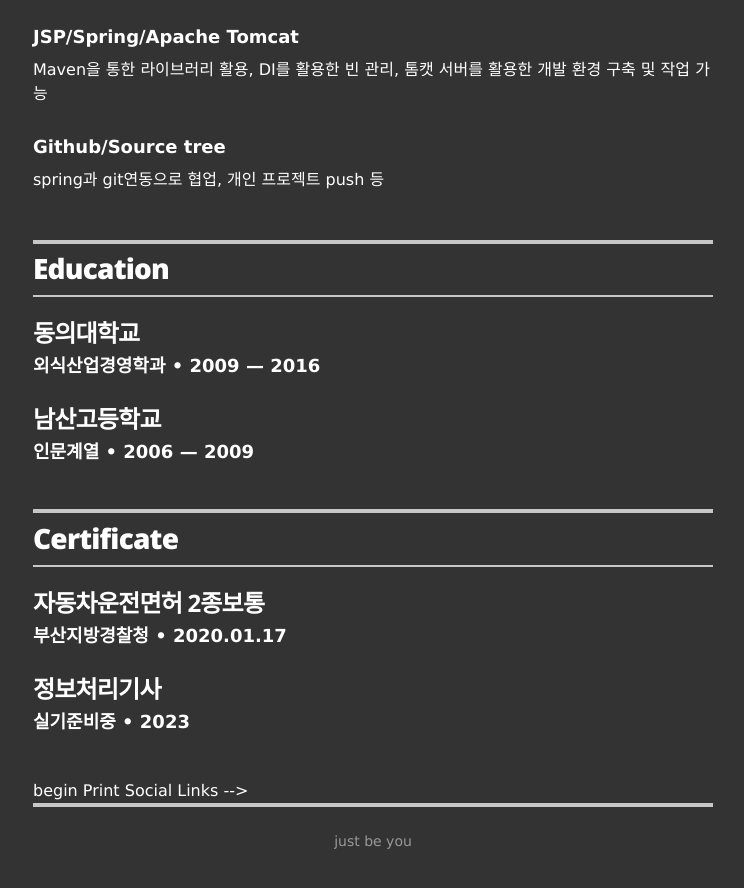
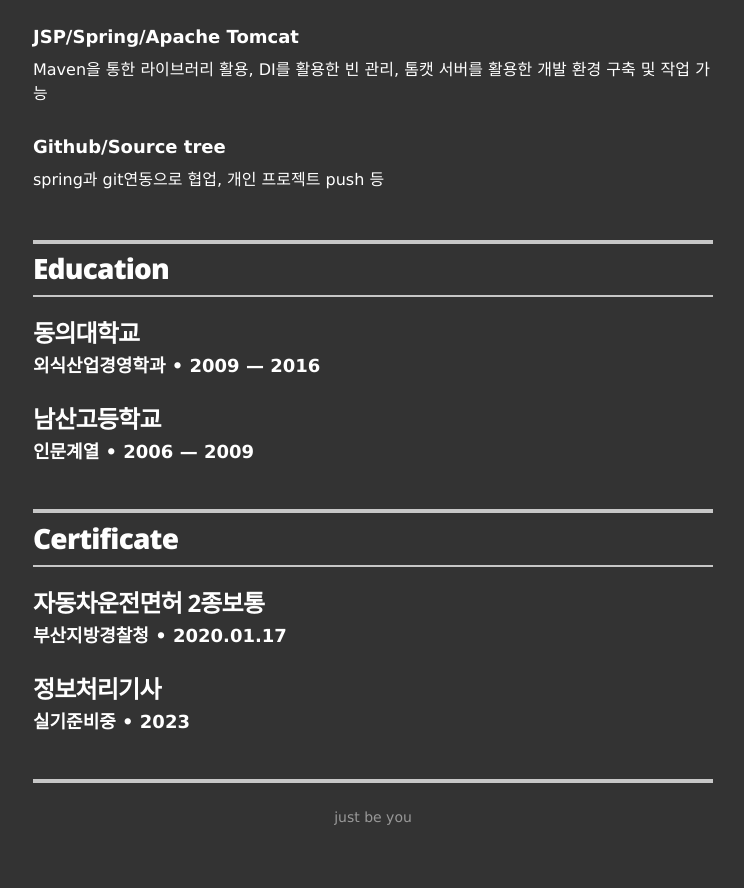
Before and after one commit to skhellou/myself, a Jekyll site: the page built from index.html, in a window 1280 px wide and 900 px high, scrolled down 1615 px. Shown: the top 888 px of the window, without its empty margins (267-1011 px from the left). Built offline with Jekyll 4.4.1, drawn with Linux system fonts in a browser that asks for light colours.

Commit message:
Update resume.html

```diff
--- a/_layouts/resume.html
+++ b/_layouts/resume.html
@@ -215,7 +215,7 @@
       {% endif %}
 
       {% if site.resume_print_social_links %}
-       begin Print Social Links -->
+     <!--  begin Print Social Links -->
       <section class="content-section print-only">
 
         <header class="section-header">
```
